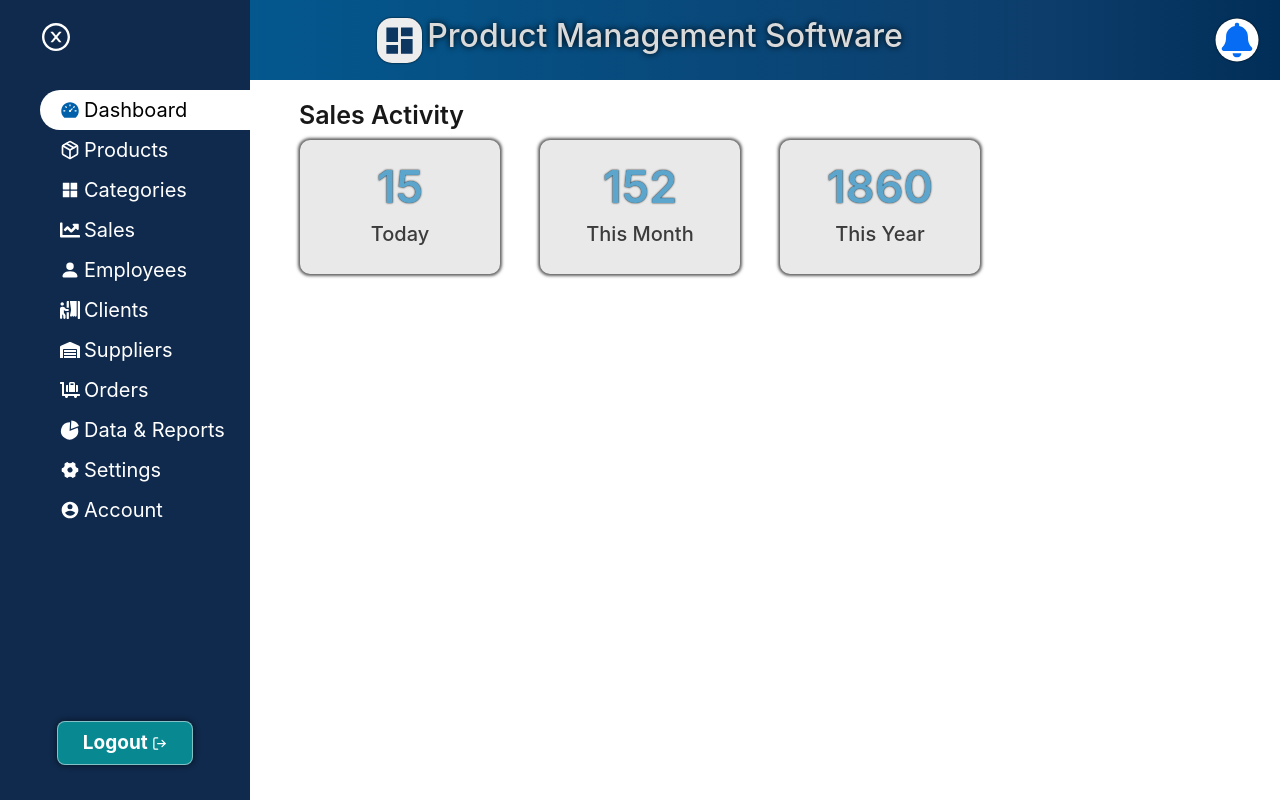
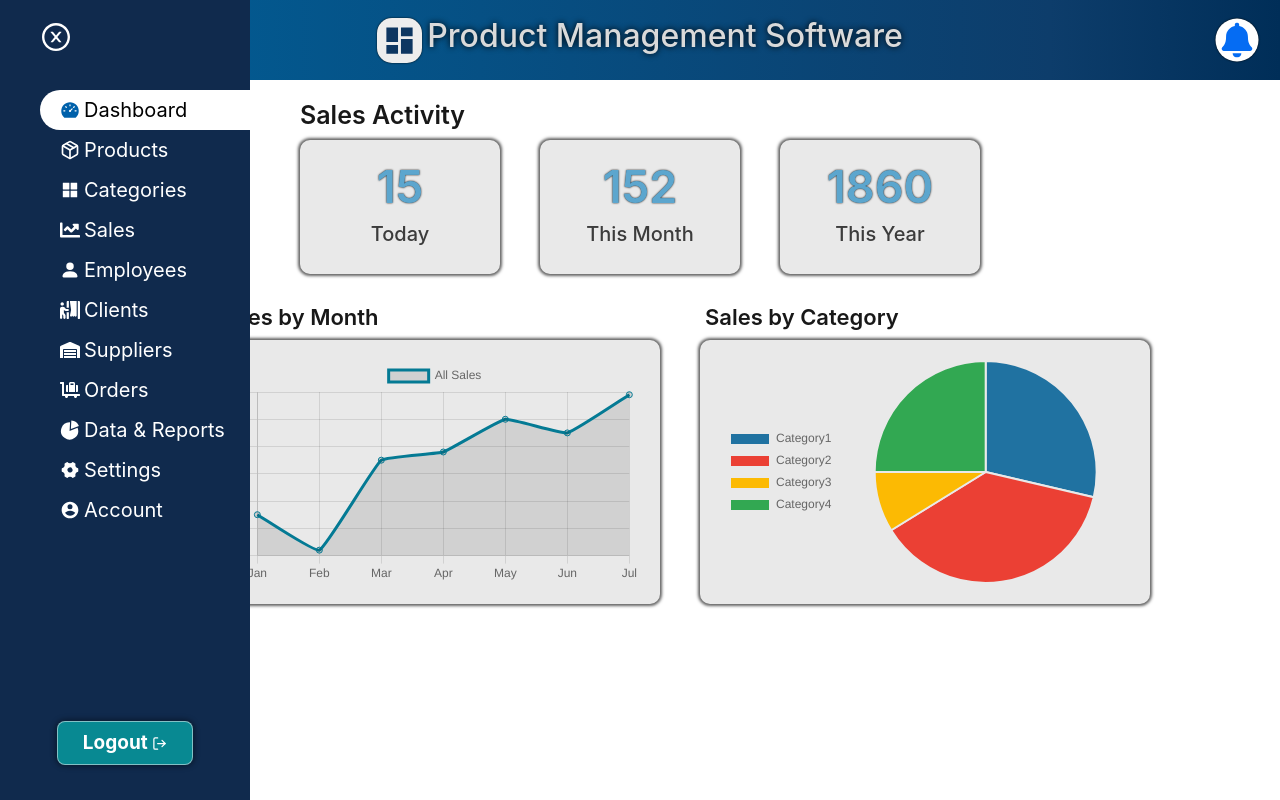
Before and after one commit to rilindtasholli/product-management-software, a React (Create React App) app in the folder Front-End/management-app/: page /dashboard in a window 1280 px wide. Both pictures are taken after typing "name@example.com", "Sample123" into the empty fields and a click on the button "Login". Built offline with nearby package versions, Linux system fonts and the light colour scheme.

Commit message:
added data charts to dashboard

```diff
--- a/Front-End/management-app/package.json
+++ b/Front-End/management-app/package.json
@@ -7,8 +7,10 @@
     "@testing-library/react": "^11.2.6",
     "@testing-library/user-event": "^12.8.3",
     "bootstrap": "^4.6.0",
+    "chart.js": "^3.3.0",
     "react": "^17.0.2",
     "react-bootstrap": "^1.6.0",
+    "react-chartjs-2": "^3.0.3",
     "react-dom": "^17.0.2",
     "react-icons": "^4.2.0",
     "react-router-dom": "^5.2.0",
--- a/Front-End/management-app/src/App.css
+++ b/Front-End/management-app/src/App.css
@@ -4,6 +4,7 @@
   align-items: center;
   flex-direction: column;
 
+  animation: loadMainContent ease 0.5s;
 }
 
 .main-content-client{
@@ -11,6 +12,17 @@
 
 
   animation: loadMainContent ease 0.5s;
+}
+
+.main-content-login{
+  display: flex;
+  justify-content: center;
+  align-items: center;
+  flex-direction: column;
+  height: 100vh;
+  background: radial-gradient(circle, rgba(234,247,247,1) 0%, rgba(198,226,232,1) 100%);
+  /* animation: loadMainContent ease 0.5s; */
+
 }
 
 @keyframes loadMainContent{
--- a/Front-End/management-app/src/App.js
+++ b/Front-End/management-app/src/App.js
@@ -5,9 +5,8 @@ import {BrowserRouter as Router, Switch, Route} from 'react-router-dom';
 import { Redirect } from "react-router-dom";
 import Dashboard from './pages/Dashboard';
 import Products from './pages/Products';
+import LoginRegister from './pages/LoginRegister';
 import Clients from './pages/Clients';
-import LoginRegister from './pages/LoginRegister';
-import 'bootstrap/dist/css/bootstrap.min.css';
 
 export class App extends Component {
   constructor(props) {
@@ -28,6 +27,7 @@ export class App extends Component {
   render() {
     if(this.state.loginActive == true){
       return (
+
         <div>
 
        <Router>
--- a/Front-End/management-app/src/components/Navbar.css
+++ b/Front-End/management-app/src/components/Navbar.css
@@ -68,6 +68,7 @@
     position: fixed;
     padding-top: 10px;
     top: 0;
+    z-index: 999;
     animation: menuShow 0.8s cubic-bezier( 0.01, 0.93, 0.61, 0.99 )  forwards;
     -webkit-animation: menuShow 0.8s cubic-bezier( 0.01, 0.93, 0.61, 0.99 )  forwards;
 }
--- /dev/null
+++ b/Front-End/management-app/src/components/charts/LineChart.js
@@ -0,0 +1,50 @@
+import React, { Component } from 'react';
+import { Line } from 'react-chartjs-2';
+
+
+
+export class LineChart extends Component {
+    constructor(props){
+        super(props);
+
+        this.state = {
+            chartData:{
+                labels: ["Jan", "Feb", "Mar", "Apr", "May", "Jun", "Jul"],
+                datasets: [{
+                    label: 'All Sales',
+                    data: [45, 32, 65, 68, 80, 75, 89],
+                    fill: true,
+                    borderColor: 'rgb(4, 122, 148)',
+                    tension: 0.1
+                }]
+            }
+        }
+    }
+
+    render() {
+        const options = {
+            maintainAspectRatio: false,
+            plugins: {
+                legend: {
+                    display: true,
+                    position: 'top',
+                    align: 'center',
+                    padding: 50
+                }
+            }
+      };
+
+        return (
+            <div>
+                <Line
+                    data={this.state.chartData}
+                    width={350}
+	                height={350}
+                    options={options}
+                />
+            </div>
+        )
+    }
+}
+
+export default LineChart
--- /dev/null
+++ b/Front-End/management-app/src/components/charts/PieChart.js
@@ -0,0 +1,56 @@
+import React, { Component } from 'react';
+import { Pie } from 'react-chartjs-2';
+
+export class PieChart extends Component {
+    constructor(props){
+        super(props);
+        this.state = {
+            chartData:{
+                labels: ['Category1', 'Category2', 'Category3','Category4'],
+                datasets:[{
+                    label:'Population',
+                    data:[
+                        290,
+                        380,
+                        89,
+                        253
+                    ],
+                    backgroundColor: [
+                        'rgb(32, 114, 161)',
+                        'rgb(235, 64, 52)',
+                        'rgb(252, 186, 3)',
+                        'rgb(50, 168, 82)'
+                    ],
+                    borderColor: 'rgb(233, 233, 233)'
+                }]
+            }
+        }
+    }
+
+    render() {
+        const options = {
+            maintainAspectRatio: false,
+            plugins: {
+                legend: {
+                    display: true,
+                    position: 'left',
+                    align: 'center',
+                    padding: 50
+                }
+            }
+      };
+
+        return (
+            <div>
+                <Pie
+                    data={this.state.chartData}
+                    width={350}
+	                height={350}
+                    options={options}
+                />
+            </div>
+        )
+    }
+}
+
+export default PieChart
--- a/Front-End/management-app/src/pages/Dashboard.js
+++ b/Front-End/management-app/src/pages/Dashboard.js
@@ -1,14 +1,20 @@
 import React, { Component } from 'react';
+import PieChart from '../components/charts/PieChart';
+import LineChart from '../components/charts/LineChart';
 import './css/Dashboard.css';
-// import 'bootstrap/dist/css/bootstrap.min.css';
+
+import 'bootstrap/dist/css/bootstrap.min.css';
+
 
 export class Dashboard extends Component {
+
     render() {
+
         return (
             <div className='main-content'>
                 <div>
                     <div className='sales-activity'>
-                        <h1 className='container-title' >Sales Activity</h1>
+                        <h1 className='activity-container-title' >Sales Activity</h1>
                         <div className='sales-items'>
                             <div className='sales-item'>
                                 <h1 className='item-data'>15</h1>
@@ -24,6 +30,25 @@ export class Dashboard extends Component {
                             </div>
                         </div>
                     </div>
+
+                    <div className='charts-section'>
+                        <div>
+                        <h1 className='charts-container-title' >Sales by Month</h1>
+                        <div className='category-sales-chart'>
+                            <LineChart/>
+                        </div>
+                        </div>
+
+
+                        <div>
+                        <h1 className='charts-container-title' >Sales by Category</h1>
+                        <div className='category-sales-chart'>
+                            <PieChart/>
+                        </div>
+                        </div>
+                    </div>
+
+
                 </div>
                 {/* <div className='account-data'>
 
--- a/Front-End/management-app/src/pages/LoginRegister.js
+++ b/Front-End/management-app/src/pages/LoginRegister.js
@@ -33,7 +33,7 @@ export class LoginRegister extends Component {
         let loginFormActive = this.state.loginFormActive ? true : false;
 
         return (
-            <div className='main-content'>
+            <div className='main-content-login'>
                 <MdDashboard className='logo'/>
                <div className='main-container'>
                     <div className='login-register-form-buttons'>
--- a/Front-End/management-app/src/pages/css/Dashboard.css
+++ b/Front-End/management-app/src/pages/css/Dashboard.css
@@ -4,8 +4,8 @@
     margin: 20px auto;
 }
 
-.container-title{
-    margin: 0 19px;
+.activity-container-title{
+    margin: 0 110px;
     color: rgb(24, 24, 24);
     font-size: 25px;
     font-weight:600;
@@ -17,7 +17,7 @@
     height: auto;
     display: flex;
     flex-direction: row;
-    justify-content: space-evenly;
+    justify-content: center;
     align-items: center;
 }
 
@@ -49,6 +49,34 @@
 
 }
 
+.charts-section{
+    /* border: solid 1px blue; */
+    display: flex;
+    flex-direction: row;
+    max-width: 900px;
+}
+
+.charts-container-title{
+    margin: 0 25px;
+    color: rgb(24, 24, 24);
+    font-size: 22px;
+    font-weight:600;
+}
+
+.category-sales-chart{
+    background-color: rgb(233, 233, 233);
+    height: auto;
+    width: 450px;
+    padding: 20px 20px;
+    flex-direction: column;
+    justify-content: center;
+    align-items: center;
+    text-align: center;
+    border-radius: 10px;
+    margin: 10px 20px;
+    box-shadow: 0px 0px 3px 2px rgb(60, 60, 60, 0.8);
+}
+
 /* .account-data{
     border: solid 2px blue;
 } */
--- a/Front-End/management-app/src/pages/css/LoginRegister.css
+++ b/Front-End/management-app/src/pages/css/LoginRegister.css
@@ -3,12 +3,25 @@
 }
 
 .main-container{
-    border: solid 1px white;
+    border: solid 1px rgba(255, 255, 255, 0.542);
     border-radius: 16px;
     margin-top: 15px;
     width: 500px;
     height: auto;
     box-shadow: 0px 0px 3px 3px rgb(0, 0, 0, 0.65);
+
+    animation: loadContainer ease 0.5s;
+}
+
+@keyframes loadContainer{
+    0%{
+        opacity: 0;
+        transform: scale(0.8);
+    }
+    100%{
+        opacity: 1;
+        transform: scale(1);
+    }
 }
 
 .login-register-form-buttons{
@@ -42,7 +55,6 @@
     border-radius: 0px 15px 0 0;
     /* border: solid 1px black; */
     padding: 10px 0;
-
 
 }
 .register-form-button:hover{
@@ -131,7 +143,7 @@
 }
 
 .main-form{
-    height: 100%;
+    height: auto;
     background: linear-gradient(0deg, rgba(16,84,136,1) 66%, rgba(0,43,79,1) 100%);
     display: flex;
     align-items: center;
```
Also changed, not shown: 2 other files (tests, documents, lock files or other folders).
